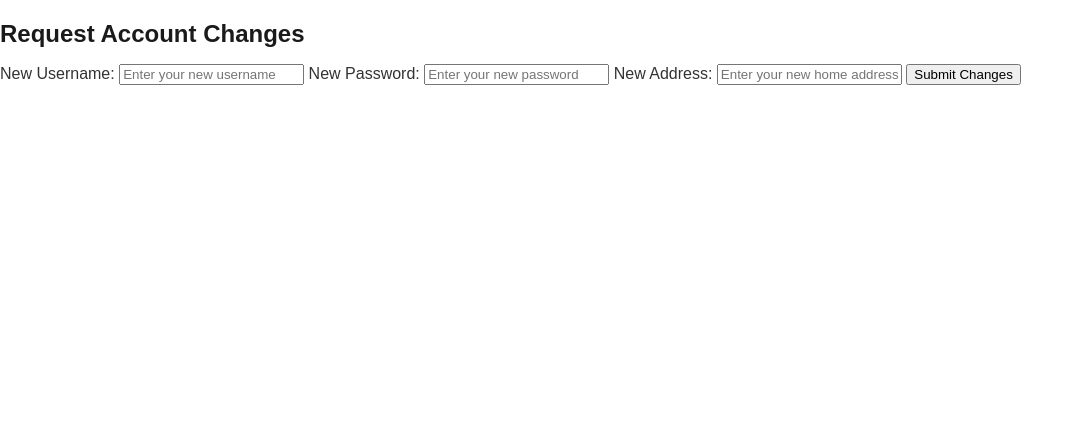
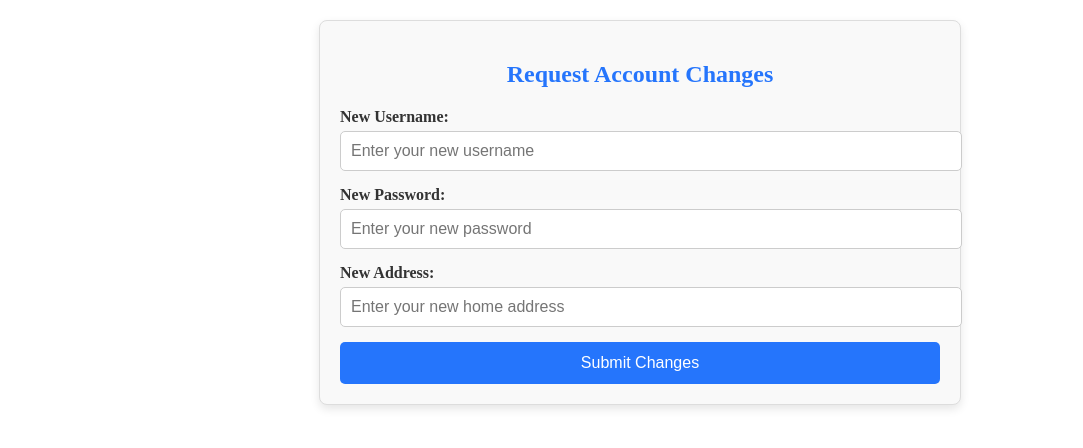
Before and after one commit to thegtabot/DeliveryDrone, a Flask app: page /account-settings in a window 1280 px wide. Shown: the top 448 px of the page, without its empty margins (0-1083 px from the left). Run offline with Flask 3, Linux system fonts and the light colour scheme; a user stored in the database is signed in.

Commit message:
css settings

```diff
--- /dev/null
+++ b/webApp/static/css/account_settings.css
@@ -0,0 +1,54 @@
+/* Request Changes Section */
+.request-changes {
+    margin: 20px auto;
+    padding: 20px;
+    max-width: 600px; /* Center and limit the form width */
+    background-color: #f9f9f9; /* Light background for contrast */
+    border: 1px solid #ddd; /* Border around the section */
+    border-radius: 8px; /* Rounded corners */
+    box-shadow: 0 4px 10px rgba(0, 0, 0, 0.1); /* Subtle shadow */
+}
+
+.request-changes h2 {
+    color: #2575fc; /* Header color to match theme */
+    text-align: center; /* Center the heading */
+    margin-bottom: 20px; /* Space below the heading */
+}
+
+.request-changes label {
+    display: block; /* Block for proper spacing */
+    font-weight: bold; /* Highlight labels */
+    margin-bottom: 5px; /* Space between label and input */
+    color: #333; /* Standard text color */
+}
+
+.request-changes input {
+    width: 100%; /* Full width input */
+    padding: 10px; /* Inner padding for inputs */
+    margin-bottom: 15px; /* Space below inputs */
+    border: 1px solid #ccc; /* Border around inputs */
+    border-radius: 5px; /* Rounded corners */
+    font-size: 1em; /* Standard font size */
+    transition: border-color 0.3s ease; /* Transition effect */
+}
+
+.request-changes input:focus {
+    border-color: #2575fc; /* Highlight border on focus */
+    outline: none; /* Remove default outline */
+}
+
+.request-changes button {
+    background-color: #2575fc; /* Button color */
+    color: white; /* Button text color */
+    border: none;
+    padding: 12px 20px; /* Larger padding for the button */
+    font-size: 1em; /* Standard font size */
+    border-radius: 5px; /* Rounded corners */
+    cursor: pointer;
+    width: 100%; /* Full-width button */
+    transition: background-color 0.3s ease; /* Hover effect */
+}
+
+.request-changes button:hover {
+    background-color: #1e5cb7; /* Darker shade on hover */
+}
--- a/webApp/templates/account_settings.html
+++ b/webApp/templates/account_settings.html
@@ -5,7 +5,7 @@
     <meta name="viewport" content="width=device-width, initial-scale=1.0">
     <title>Request Changes</title>
     <!-- Link to the CSS file -->
-    <link rel="stylesheet" href="styles.css"> <!-- Make sure the path is correct -->
+    <link rel="stylesheet" href="{{ url_for('static', filename='css/account_settings.css') }}">
 </head>
 <body>
 
```
